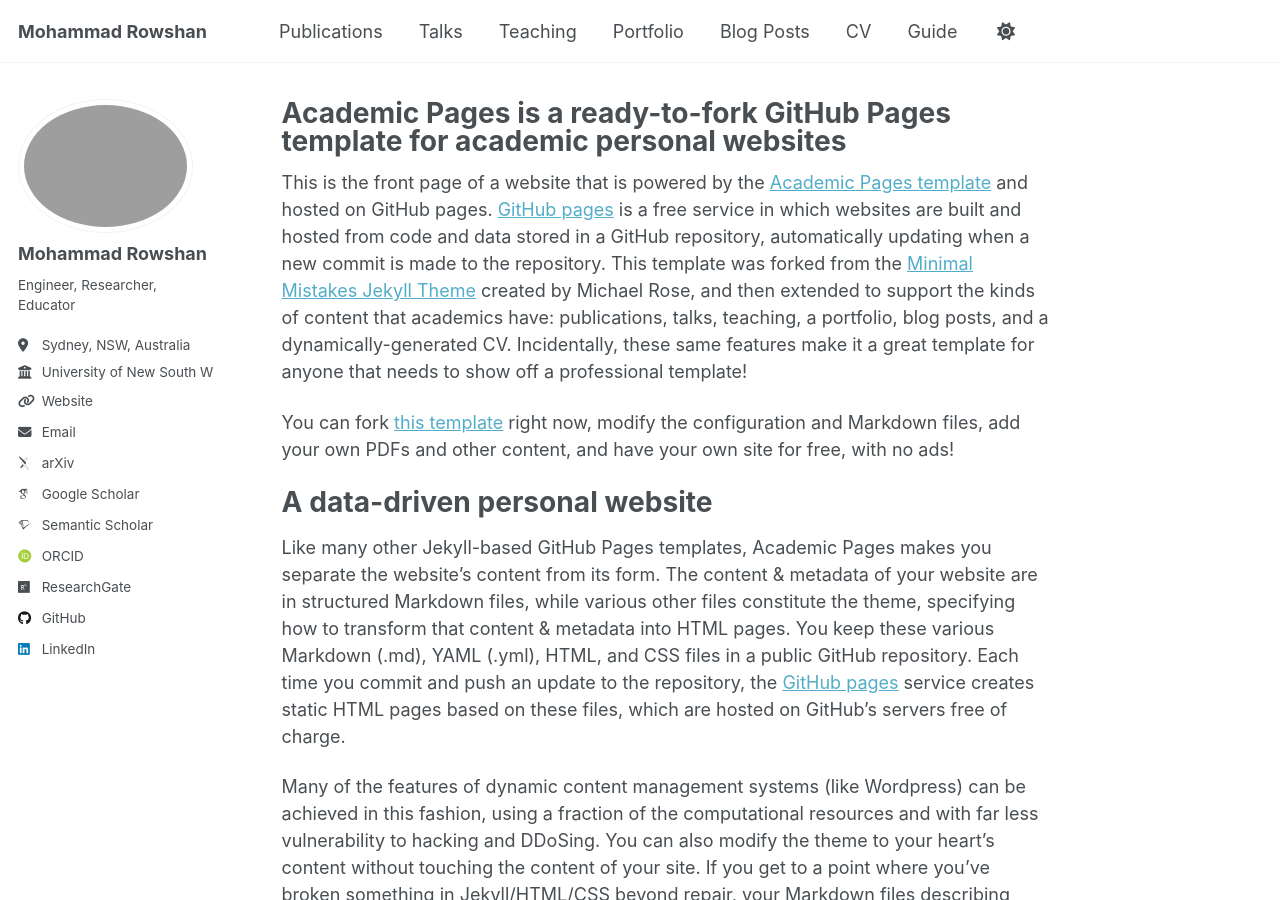
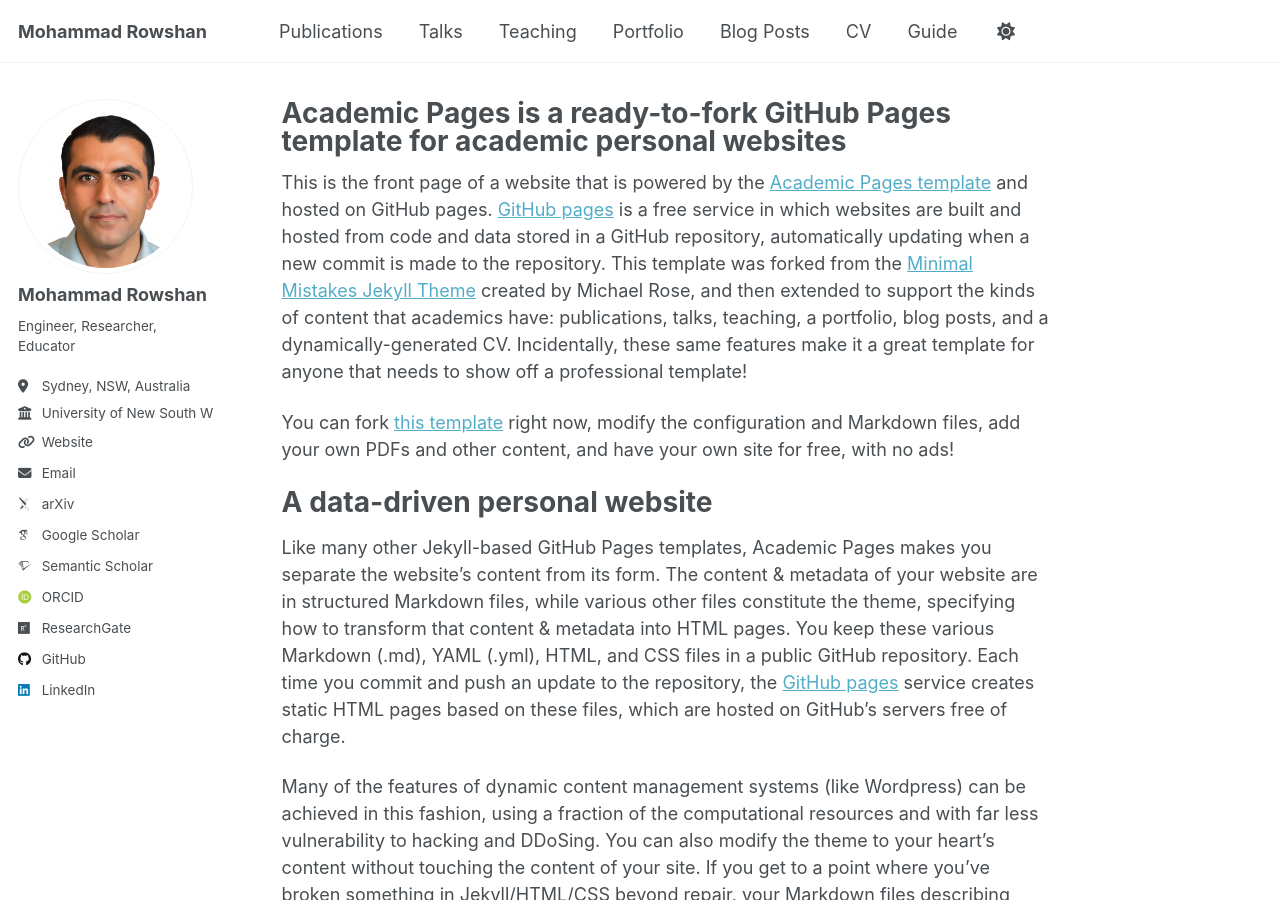
Before and after one commit to mohammad-rowshan/mohammad-rowshan.github.io, a Jekyll site: the page built from _pages/about.md, in a window 1280 px wide and 900 px high. Built offline with Jekyll 4.4.1, drawn with Linux system fonts in a browser that asks for light colours; some web fonts are replaced; a script that is not in the unit is left out.

Commit message:
Update _config.yml

```diff
--- a/_config.yml
+++ b/_config.yml
@@ -23,7 +23,7 @@ repository               : "mohammad-rowshan/mohammad-rowshan.github.io"
 #               Additional customization can be done by editing /_includes/author-profile.html
 author:
   # Biographic information
-  avatar           : "mrowshan.png" #"profile.png"
+  avatar           : "mr_paintedsq.png" #"profile.png"
   name             : "Mohammad Rowshan"
   pronouns         : # example: "she/her"
   bio              : "Engineer, Researcher, Educator"
```
